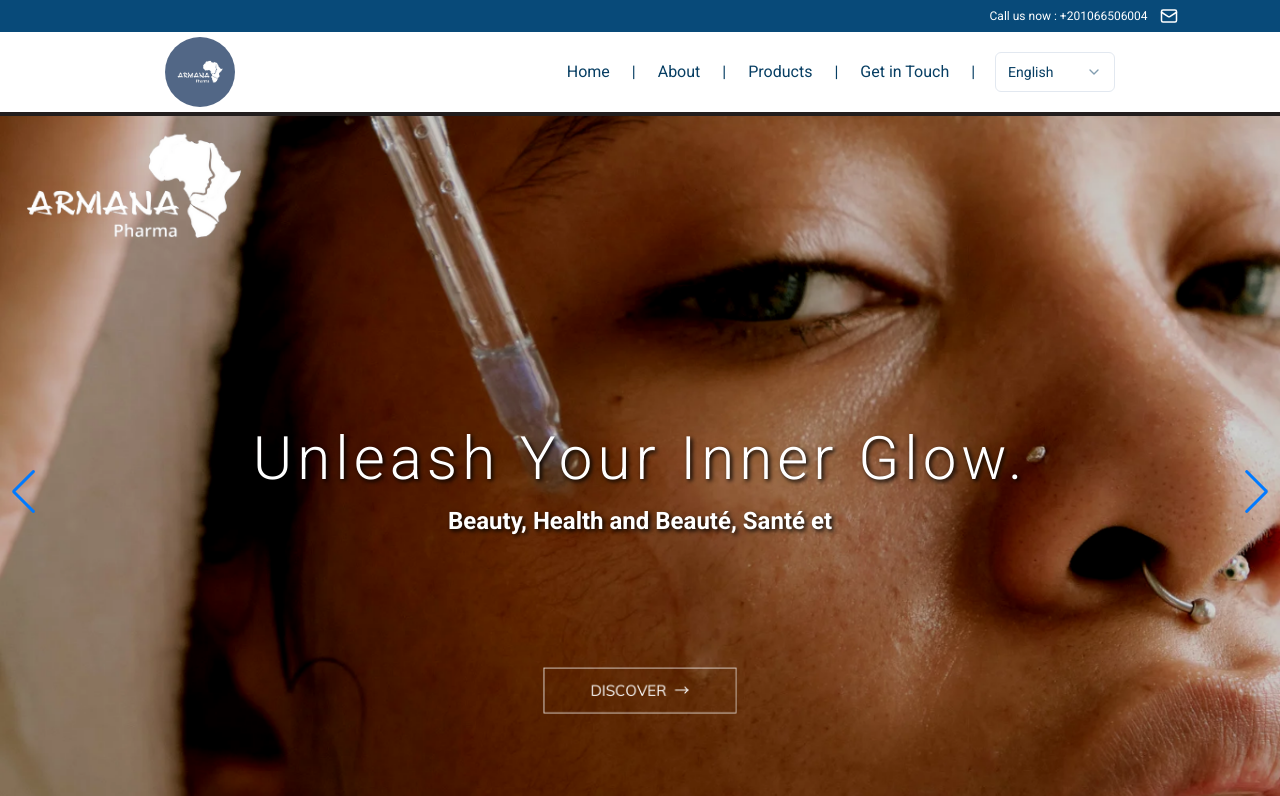
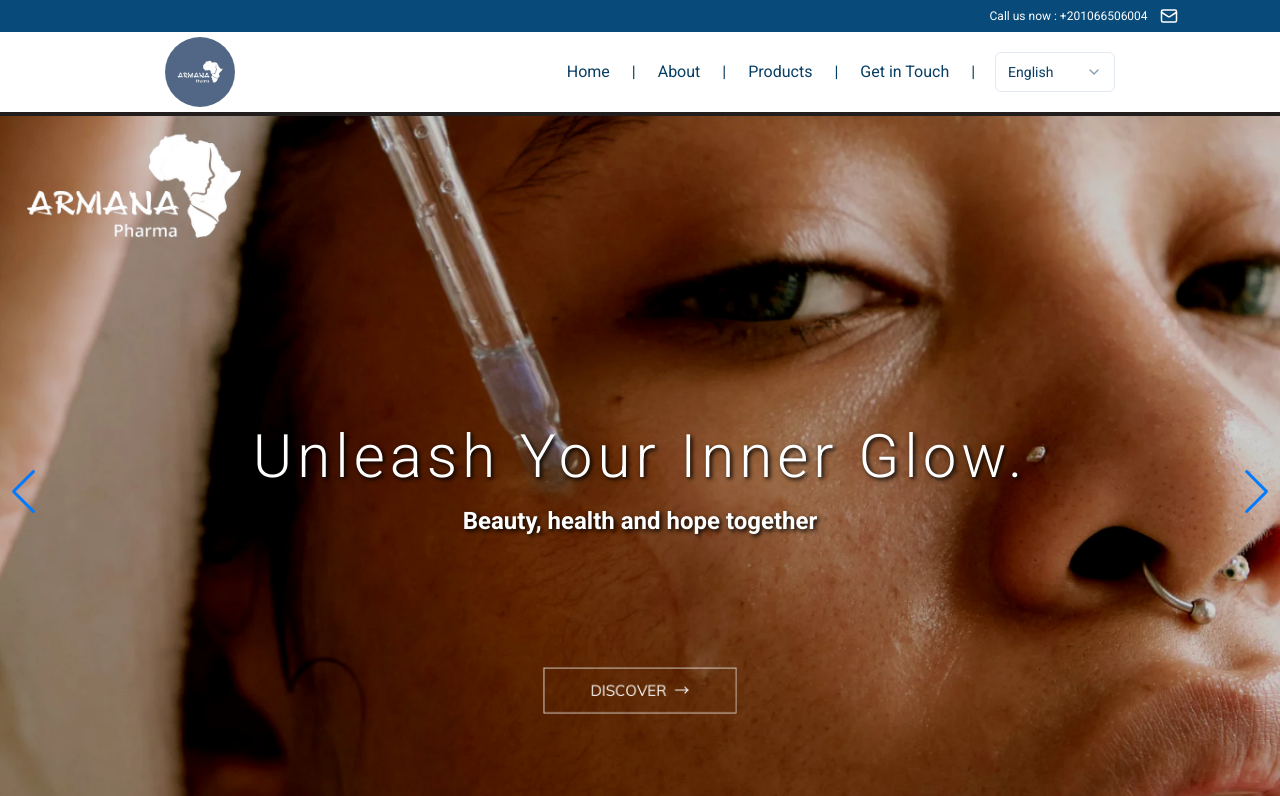
Before and after one commit to ziad-hatem/pharma, a Next.js app: page / in a window 1280 px wide. Shown: the top 796 px of the page. Built offline with nearby package versions, Linux system fonts and the light colour scheme.

Commit message:
fix translation

```diff
--- a/src/data.ts
+++ b/src/data.ts
@@ -2,13 +2,13 @@ export const backgroundData = [
   {
     img: "1.png",
     slogan: {
-      en: "Beauty, Health and Beauté, Santé et",
+      en: "Beauty, health and hope together",
       en2: "Unleash Your Inner Glow.",
       fr: "Beauty, Health and Beauté, Santé et",
       fr2: "Unleash Your Inner Glow.",
     },
     slogan_width: "100%",
-    styles: "md:text-2xl",
+    styles: "md:text-1xl",
   },
   {
     img: "2.png",
```
